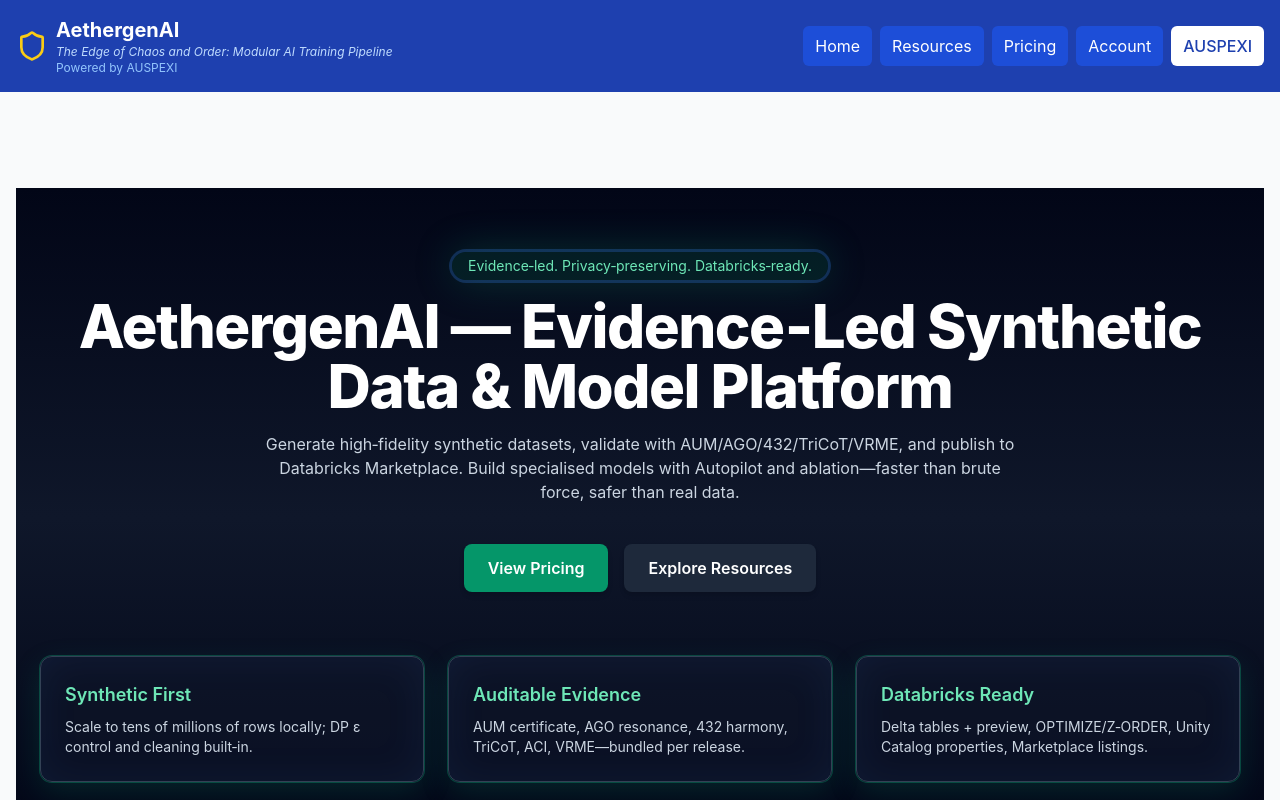
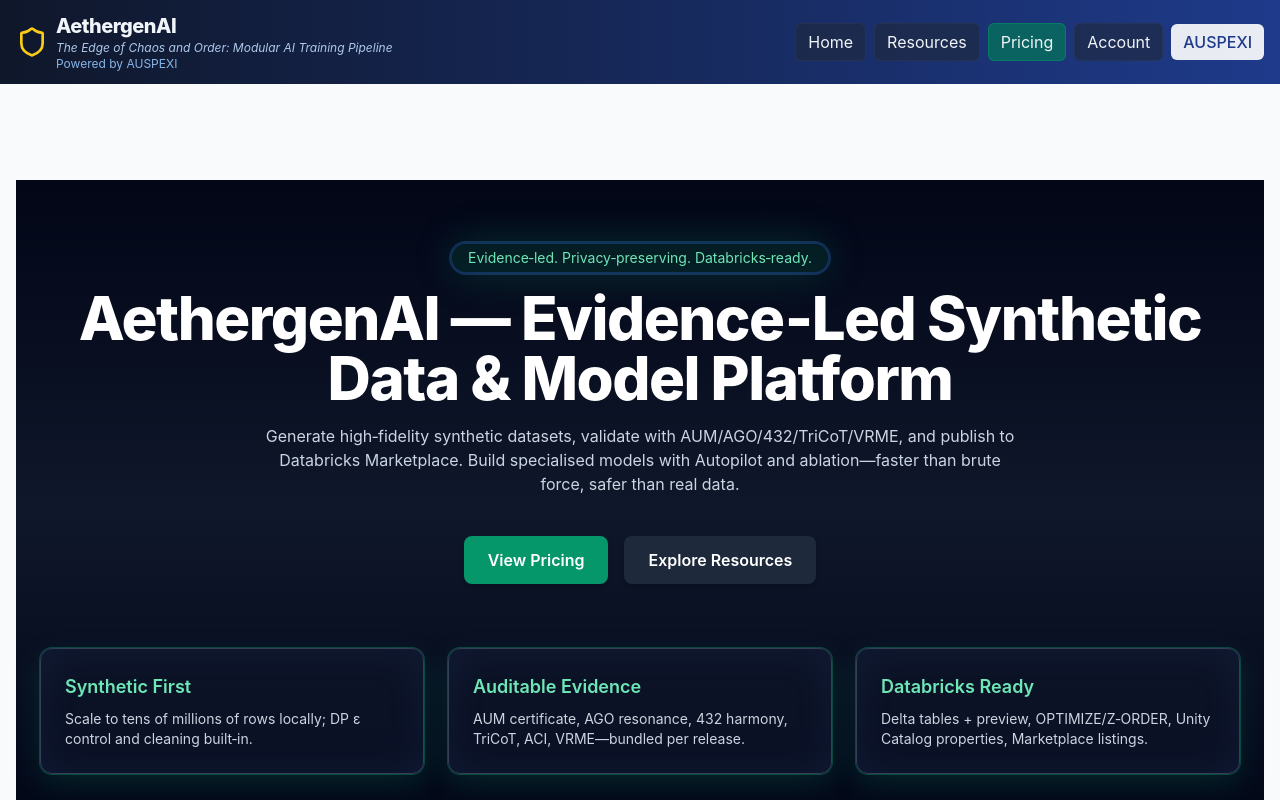
Before and after one commit to AUSPEXI/aethergenai, a React (Vite) app: page / in a window 1280 px wide. Shown: the top 800 px of the page. Built offline with nearby package versions, Linux system fonts and the light colour scheme; no server answers.

Commit message:
Header and pricin page

```diff
--- a/src/components/Layout/Header.tsx
+++ b/src/components/Layout/Header.tsx
@@ -14,44 +14,44 @@ const Header: React.FC = () => {
   }, []);
 
   return (
-    <header className="bg-blue-800 text-white shadow-md">
-      <div className="container mx-auto px-4 py-4 flex flex-col sm:flex-row items-center justify-between">
+    <header className="bg-gradient-to-r from-slate-900 to-blue-900 text-slate-100 shadow-md/30 backdrop-blur">
+      <div className="container mx-auto px-4 py-3 flex flex-col sm:flex-row items-center justify-between">
         <div className="flex items-center mb-4 sm:mb-0">
           <Shield className="h-8 w-8 text-yellow-400 mr-2" />
           <div>
-            <h1 className="text-xl font-bold">AethergenAI</h1>
-            <p className="text-xs text-blue-200 italic">The Edge of Chaos and Order: Modular AI Training Pipeline</p>
-            <p className="text-xs text-blue-300">Powered by AUSPEXI</p>
+            <h1 className="text-xl font-extrabold tracking-tight">AethergenAI</h1>
+            <p className="text-xs text-blue-200/90 italic">The Edge of Chaos and Order: Modular AI Training Pipeline</p>
+            <p className="text-xs text-blue-300/90">Powered by AUSPEXI</p>
           </div>
         </div>
 
         <nav className="flex space-x-2 items-center">
           {privacy && (
-            <div className="px-3 py-2 rounded-md bg-blue-700 text-sm">
+            <div className="px-3 py-1.5 rounded-md bg-blue-800/60 text-sm border border-blue-700/40">
               ε {privacy.epsilon ?? '—'} • {privacy.synthetic_ratio ?? '—'}%
             </div>
           )}
           <button
             onClick={() => window.dispatchEvent(new CustomEvent('aeg:navigate', { detail: { tab: 'home' } }))}
-            className="px-3 py-2 rounded-md bg-blue-700 hover:bg-blue-600 transition-colors"
+            className="px-3 py-1.5 rounded-md bg-slate-800/60 hover:bg-slate-700/60 border border-slate-700/40 transition-colors"
           >Home</button>
           <button
             onClick={() => window.dispatchEvent(new CustomEvent('aeg:navigate', { detail: { tab: 'resources' } }))}
-            className="px-3 py-2 rounded-md bg-blue-700 hover:bg-blue-600 transition-colors"
+            className="px-3 py-1.5 rounded-md bg-slate-800/60 hover:bg-slate-700/60 border border-slate-700/40 transition-colors"
           >Resources</button>
           <button
             onClick={() => window.dispatchEvent(new CustomEvent('aeg:navigate', { detail: { tab: 'pricing' } }))}
-            className="px-3 py-2 rounded-md bg-blue-700 hover:bg-blue-600 transition-colors"
+            className="px-3 py-1.5 rounded-md bg-emerald-700/70 hover:bg-emerald-600/70 border border-emerald-600/50 transition-colors"
           >Pricing</button>
           <button
             onClick={() => window.dispatchEvent(new CustomEvent('aeg:navigate', { detail: { tab: 'account' } }))}
-            className="px-3 py-2 rounded-md bg-blue-700 hover:bg-blue-600 transition-colors"
+            className="px-3 py-1.5 rounded-md bg-slate-800/60 hover:bg-slate-700/60 border border-slate-700/40 transition-colors"
           >Account</button>
           <a
             href="https://auspexi.com"
             target="_blank"
             rel="noopener noreferrer"
-            className="flex items-center px-3 py-2 rounded-md bg-white text-blue-800 hover:bg-gray-100 transition-colors font-medium"
+            className="flex items-center px-3 py-1.5 rounded-md bg-white/90 text-blue-900 hover:bg-white transition-colors font-medium"
           >
             AUSPEXI
           </a>
--- a/src/components/Marketing/PricingPage.tsx
+++ b/src/components/Marketing/PricingPage.tsx
@@ -18,7 +18,7 @@ const Card: React.FC<{ title: string; price: string; features: string[]; cta?: R
 const PricingPage: React.FC = () => {
   return (
     <div className="max-w-7xl mx-auto p-6" id="pricing">
-      <h2 className="text-3xl font-bold mb-6 text-center">Pricing</h2>
+      <h2 className="text-4xl font-extrabold tracking-tight mb-8 text-center">Pricing</h2>
       <div className="grid grid-cols-1 md:grid-cols-2 lg:grid-cols-3 gap-6">
         <Card
           title="Standard Dataset"
```
